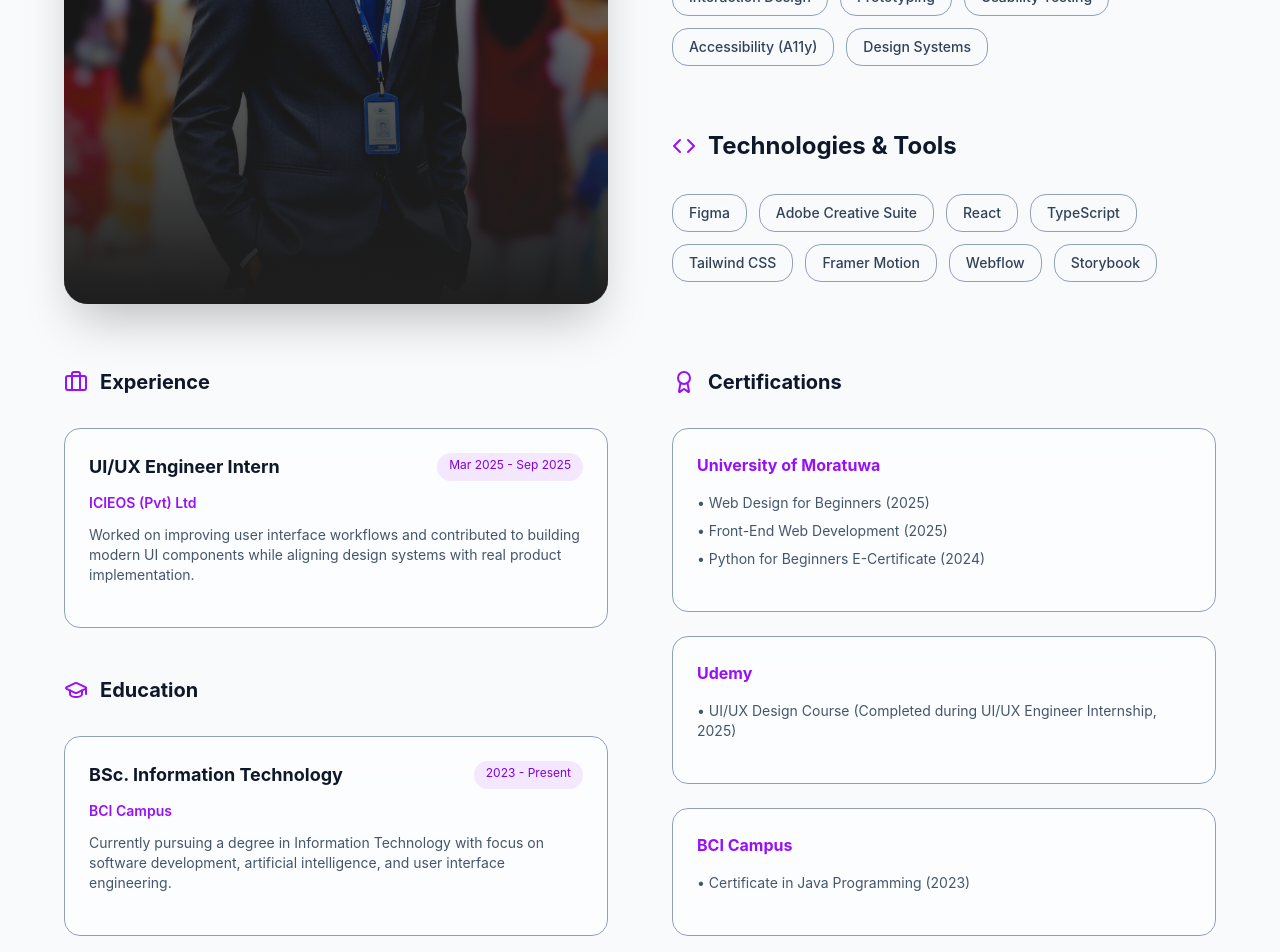
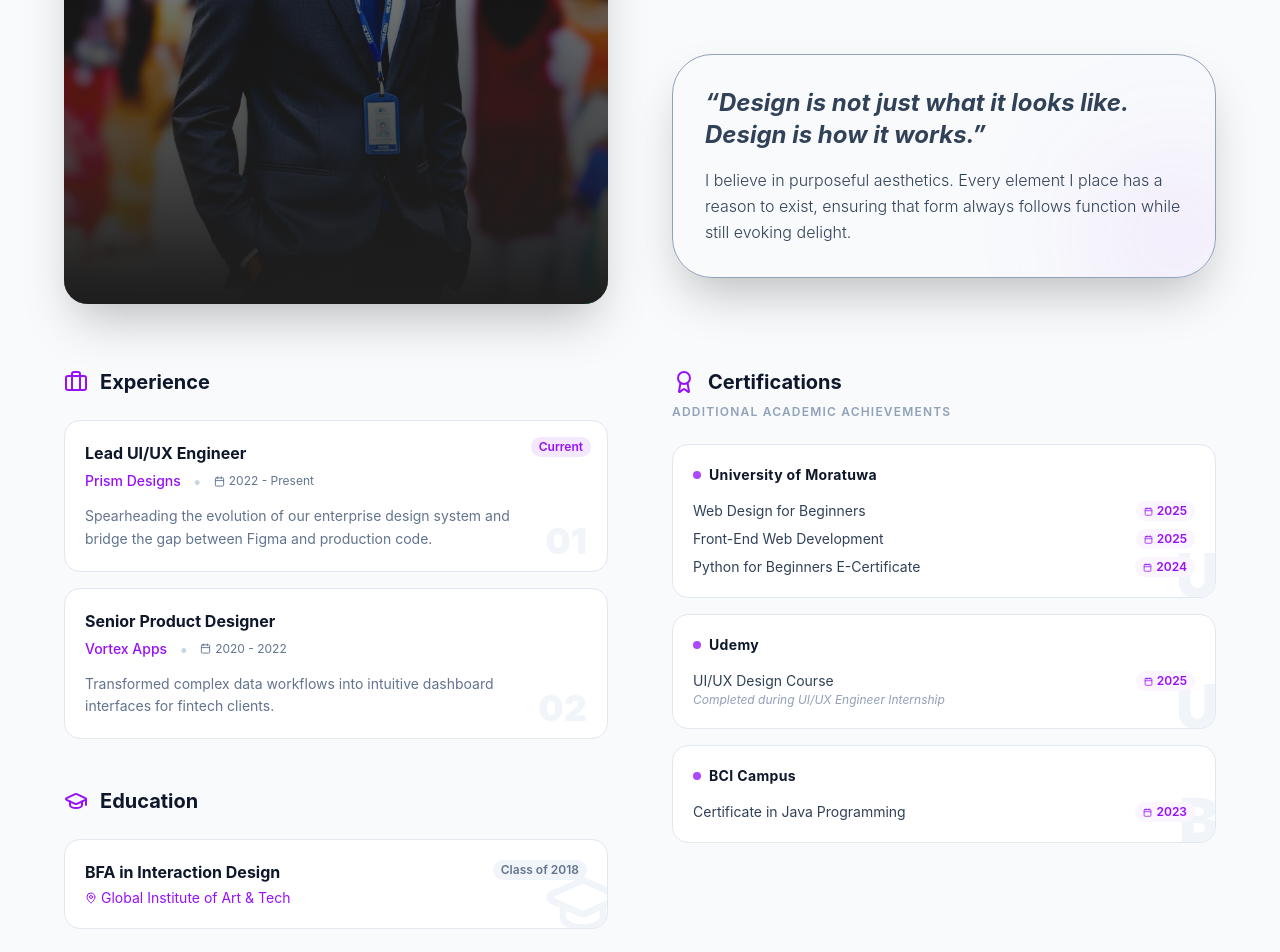
Before and after one commit to IsuruParindya/Personal-Portfolio, a React (Vite) app: page / in a window 1280 px wide. Shown: the part 1420-2372 px from the top of the page. Built offline with nearby package versions, Linux system fonts and the light colour scheme.

Commit message:
refactor: update About component with new experiences, education, and certifications; enhance layout and styling

```diff
--- a/src/app/components/About.tsx
+++ b/src/app/components/About.tsx
@@ -1,119 +1,86 @@
-import React from "react";
-import { motion } from "framer-motion";
-import { ImageWithFallback } from "./figma/ImageWithFallback";
-import {
-  Palette,
-  Code,
-  Briefcase,
-  GraduationCap,
-  Award,
-  User,
-} from "lucide-react";
+import React from 'react';
+import { motion } from 'motion/react';
+import { ImageWithFallback } from './figma/ImageWithFallback';
+import { Palette, Code, Briefcase, GraduationCap, MapPin, Calendar, Award } from 'lucide-react';
 
 export const About = () => {
   const skills = [
-    "User Research",
-    "Information Architecture",
-    "Visual Design",
-    "Interaction Design",
-    "Prototyping",
-    "Usability Testing",
-    "Accessibility (A11y)",
-    "Design Systems",
+    'User Research', 'Information Architecture', 'Visual Design',
+    'Interaction Design', 'Prototyping', 'Usability Testing',
+    'Accessibility (A11y)', 'Design Systems'
   ];
 
   const tools = [
-    "Figma",
-    "Adobe Creative Suite",
-    "React",
-    "TypeScript",
-    "Tailwind CSS",
-    "Framer Motion",
-    "Webflow",
-    "Storybook",
+    'Figma', 'Adobe Creative Suite', 'React', 'TypeScript',
+    'Tailwind CSS', 'Framer Motion', 'Webflow', 'Storybook'
   ];
 
   const experiences = [
     {
-      role: "UI/UX Engineer Intern",
-      company: "ICIEOS (Pvt) Ltd",
-      period: "Mar 2025 - Sep 2025",
-      description:
-        "Worked on improving user interface workflows and contributed to building modern UI components while aligning design systems with real product implementation.",
+      role: 'Lead UI/UX Engineer',
+      company: 'Prism Designs',
+      period: '2022 - Present',
+      description: 'Spearheading the evolution of our enterprise design system and bridge the gap between Figma and production code.',
+      tag: 'Current'
     },
-  ];
-
-  const education = [
     {
-      degree: "BSc. Information Technology",
-      institution: "BCI Campus",
-      period: "2023 - Present",
-      description:
-        "Currently pursuing a degree in Information Technology with focus on software development, artificial intelligence, and user interface engineering.",
-    },
+      role: 'Senior Product Designer',
+      company: 'Vortex Apps',
+      period: '2020 - 2022',
+      description: 'Transformed complex data workflows into intuitive dashboard interfaces for fintech clients.',
+      tag: null
+    }
   ];
 
   const certifications = [
     {
-      org: "University of Moratuwa",
-      items: [
-        "Web Design for Beginners (2025)",
-        "Front-End Web Development (2025)",
-        "Python for Beginners E-Certificate (2024)",
-      ],
+      institution: 'University of Moratuwa',
+      certs: [
+        { name: 'Web Design for Beginners', year: '2025', note: null },
+        { name: 'Front-End Web Development', year: '2025', note: null },
+        { name: 'Python for Beginners E-Certificate', year: '2024', note: null },
+      ]
     },
     {
-      org: "Udemy",
-      items: [
-        "UI/UX Design Course (Completed during UI/UX Engineer Internship, 2025)",
-      ],
+      institution: 'Udemy',
+      certs: [
+        { name: 'UI/UX Design Course', year: '2025', note: 'Completed during UI/UX Engineer Internship' },
+      ]
     },
     {
-      org: "BCI Campus",
-      items: ["Certificate in Java Programming (2023)"],
-    },
+      institution: 'BCI Campus',
+      certs: [
+        { name: 'Certificate in Java Programming', year: '2023', note: null },
+      ]
+    }
   ];
-
-  const aboutMe =
-    "I’m a UI/UX focused developer who enjoys turning complex ideas into clean, usable interfaces. I combine design thinking with front-end engineering to build consistent, modern experiences always aiming for clarity, accessibility, and smooth interactions.";
-
-  const cardBase =
-    "p-6 rounded-2xl border border-slate-400 dark:border-slate-800 bg-white/60 dark:bg-slate-900/40 backdrop-blur-xl " +
-    "hover:shadow-xl hover:-translate-y-1 transition-all duration-300 group";
-
-  const pillClass =
-    'px-4 py-2 rounded-2xl bg-transparent text-slate-700 dark:text-slate-300 font-medium text-sm ' +
-    'border border-slate-400 dark:border-slate-600 hover:border-purple-500 hover:text-purple-600 ' +
-    'dark:hover:border-purple-400 dark:hover:text-purple-400 cursor-default transition-transform hover:-translate-y-1';
 
   return (
     <section id="about" className="py-24 px-6 bg-slate-50 dark:bg-slate-900/50">
       <div className="max-w-6xl mx-auto">
-        {/* TOP GRID: Name/Image (Left) + About/Skills/Tools (Right) */}
-        <div className="grid grid-cols-1 lg:grid-cols-2 gap-16 items-start">
-          {/* LEFT TOP */}
+
+        {/* Row 1: Name + hero photo | Skills + Tools + Quote */}
+        <div className="grid grid-cols-1 lg:grid-cols-2 gap-16 items-start mb-16">
+
+          {/* LEFT: Name + Photo */}
           <motion.div
             initial={{ opacity: 0, x: -50 }}
             whileInView={{ opacity: 1, x: 0 }}
             viewport={{ once: true }}
             transition={{ duration: 0.8 }}
           >
-            {/* NAME */}
             <div className="relative mb-12">
               <h2 className="text-7xl md:text-9xl font-black text-slate-900/10 dark:text-white/5 absolute -top-16 -left-8 pointer-events-none select-none">
                 ISURU PARINDYA
               </h2>
-
               <h2 className="text-4xl md:text-6xl font-black text-slate-900 dark:text-white relative z-10 mb-4">
                 ISURU PARINDYA
               </h2>
-
               <p className="text-purple-600 dark:text-purple-400 font-bold uppercase tracking-widest">
                 Creative Problem Solver & Visual Architect
               </p>
             </div>
 
-            {/* IMAGE */}
             <div className="relative rounded-3xl overflow-hidden aspect-[4/5] shadow-2xl group bg-[#0a0a0a]">
               <ImageWithFallback
                 src="/Isuru.png"
@@ -124,197 +91,197 @@ export const About = () => {
             </div>
           </motion.div>
 
-          {/* RIGHT TOP */}
+          {/* RIGHT: Skills + Tools + Quote */}
           <motion.div
             initial={{ opacity: 0, x: 50 }}
             whileInView={{ opacity: 1, x: 0 }}
             viewport={{ once: true }}
             transition={{ duration: 0.8 }}
-            className="space-y-16 lg:pt-24"
+            className="lg:pt-24 space-y-16"
           >
-            {/* ABOUT ME */}
-            <motion.div
-              initial={{ opacity: 0, y: 18 }}
-              whileInView={{ opacity: 1, y: 0 }}
-              viewport={{ once: true }}
-              transition={{ duration: 0.55 }}
-            >
-              <h3 className="flex items-center gap-3 text-2xl font-bold text-slate-900 dark:text-white mb-6">
-                <User className="text-purple-600" />
-                About Me
-              </h3>
-
-              <div className={cardBase}>
-                <p className="text-slate-700 dark:text-slate-300 leading-relaxed">
-                  {aboutMe}
-                </p>
-                <div className="mt-4 h-[2px] w-0 group-hover:w-full bg-purple-500 transition-all duration-500" />
-              </div>
-            </motion.div>
-
-            {/* SKILLS (animation restored + pill hover restored) */}
-            <motion.div
-              initial={{ opacity: 0, y: 30 }}
-              whileInView={{ opacity: 1, y: 0 }}
-              viewport={{ once: true }}
-              transition={{ duration: 0.55 }}
-            >
+            <div>
               <h3 className="flex items-center gap-3 text-2xl font-bold text-slate-900 dark:text-white mb-8">
                 <Palette className="text-purple-600" />
                 Expertise & Skills
               </h3>
-
               <div className="flex flex-wrap gap-3">
                 {skills.map((skill, idx) => (
-                  <span key={idx} className={pillClass}>
+                  <span
+                    key={idx}
+                    className="px-4 py-2 rounded-2xl bg-transparent text-slate-700 dark:text-slate-300 font-medium text-sm border border-slate-400 dark:border-slate-600 hover:border-purple-500 hover:text-purple-600 dark:hover:border-purple-400 dark:hover:text-purple-400 cursor-default transition-transform hover:-translate-y-1"
+                  >
                     {skill}
                   </span>
                 ))}
               </div>
-            </motion.div>
+            </div>
 
-            {/* TOOLS (animation restored + pill hover restored) */}
-            <motion.div
-              initial={{ opacity: 0, y: 30 }}
-              whileInView={{ opacity: 1, y: 0 }}
-              viewport={{ once: true }}
-              transition={{ duration: 0.55, delay: 0.05 }}
-            >
+            <div>
               <h3 className="flex items-center gap-3 text-2xl font-bold text-slate-900 dark:text-white mb-8">
                 <Code className="text-purple-600" />
                 Technologies & Tools
               </h3>
-
               <div className="flex flex-wrap gap-3">
                 {tools.map((tool, idx) => (
-                  <span key={idx} className={pillClass}>
+                  <span
+                    key={idx}
+                    className="px-4 py-2 rounded-2xl bg-transparent text-slate-700 dark:text-slate-300 font-medium text-sm border border-slate-400 dark:border-slate-600 hover:border-purple-500 hover:text-purple-600 dark:hover:border-purple-400 dark:hover:text-purple-400 cursor-default transition-transform hover:-translate-y-1"
+                  >
                     {tool}
                   </span>
                 ))}
               </div>
-            </motion.div>
+            </div>
+
+            <div className="p-8 rounded-[2.5rem] bg-transparent border border-slate-400 dark:border-slate-600 text-slate-700 dark:text-slate-300 shadow-2xl relative overflow-hidden">
+              <div className="relative z-10">
+                <h3 className="text-2xl font-bold mb-4 italic">
+                  &ldquo;Design is not just what it looks like. Design is how it works.&rdquo;
+                </h3>
+                <p className="font-light leading-relaxed">
+                  I believe in purposeful aesthetics. Every element I place has a reason to exist, ensuring that form always follows function while still evoking delight.
+                </p>
+              </div>
+              <div className="absolute -bottom-10 -right-10 w-40 h-40 bg-purple-500/10 rounded-full blur-3xl" />
+            </div>
           </motion.div>
         </div>
 
-        {/* SECOND GRID: Experience/Education (Left) + Certifications (Right) */}
-        <div className="grid grid-cols-1 lg:grid-cols-2 gap-16 items-start mt-16">
-          {/* LEFT: EXPERIENCE + EDUCATION */}
-          <div className="space-y-12">
-            {/* EXPERIENCE */}
+        {/* Row 2: Experience + Education | Certifications — perfectly side by side */}
+        <div className="grid grid-cols-1 lg:grid-cols-2 gap-16 items-start">
+
+          {/* LEFT: Experience + Education */}
+          <motion.div
+            initial={{ opacity: 0, x: -50 }}
+            whileInView={{ opacity: 1, x: 0 }}
+            viewport={{ once: true }}
+            transition={{ duration: 0.8 }}
+            className="space-y-12"
+          >
             <div>
-              <h3 className="flex items-center gap-3 text-xl font-bold text-slate-900 dark:text-white mb-8">
+              <h3 className="flex items-center gap-3 text-xl font-bold text-slate-900 dark:text-white mb-6">
                 <Briefcase className="text-purple-600" />
                 Experience
               </h3>
-
-              <div className="grid gap-6">
+              <div className="space-y-4">
                 {experiences.map((exp, idx) => (
                   <motion.div
                     key={idx}
-                    initial={{ opacity: 0, y: 30 }}
+                    initial={{ opacity: 0, y: 20 }}
                     whileInView={{ opacity: 1, y: 0 }}
                     viewport={{ once: true }}
-                    transition={{ duration: 0.5 }}
-                    className={cardBase}
+                    transition={{ duration: 0.5, delay: idx * 0.15 }}
+                    className="group relative rounded-2xl border border-slate-200 dark:border-slate-700 bg-white dark:bg-slate-800/50 p-5 hover:border-purple-400 dark:hover:border-purple-500 hover:shadow-lg hover:shadow-purple-500/10 transition-all duration-300"
                   >
-                    <div className="flex justify-between mb-3">
-                      <h4 className="font-bold text-lg text-slate-900 dark:text-white">
-                        {exp.role}
-                      </h4>
-
-                      <span className="text-xs px-3 py-1 rounded-full bg-purple-100 dark:bg-purple-900/40 text-purple-700 dark:text-purple-300">
+                    {exp.tag && (
+                      <span className="absolute top-4 right-4 text-xs font-semibold px-2 py-0.5 rounded-full bg-purple-100 dark:bg-purple-900/40 text-purple-600 dark:text-purple-400">
+                        {exp.tag}
+                      </span>
+                    )}
+                    <span className="text-4xl font-black text-slate-100 dark:text-slate-700/60 absolute bottom-3 right-5 select-none pointer-events-none leading-none group-hover:text-purple-100 dark:group-hover:text-purple-900/30 transition-colors duration-300">
+                      0{idx + 1}
+                    </span>
+                    <h4 className="font-bold text-slate-900 dark:text-white text-base mb-1">{exp.role}</h4>
+                    <div className="flex items-center gap-3 mb-3">
+                      <span className="text-sm font-medium text-purple-600 dark:text-purple-400">{exp.company}</span>
+                      <span className="text-slate-300 dark:text-slate-600">•</span>
+                      <span className="flex items-center gap-1 text-xs text-slate-500 dark:text-slate-400">
+                        <Calendar size={11} />
                         {exp.period}
                       </span>
                     </div>
-
-                    <p className="text-sm font-semibold text-purple-600 dark:text-purple-400 mb-3">
-                      {exp.company}
-                    </p>
-
-                    <p className="text-slate-600 dark:text-slate-400 text-sm">
-                      {exp.description}
-                    </p>
-
-                    <div className="mt-4 h-[2px] w-0 group-hover:w-full bg-purple-500 transition-all duration-500" />
+                    <p className="text-slate-500 dark:text-slate-400 text-sm leading-relaxed pr-8">{exp.description}</p>
                   </motion.div>
                 ))}
               </div>
             </div>
 
-            {/* EDUCATION */}
             <div>
-              <h3 className="flex items-center gap-3 text-xl font-bold text-slate-900 dark:text-white mb-8">
+              <h3 className="flex items-center gap-3 text-xl font-bold text-slate-900 dark:text-white mb-6">
                 <GraduationCap className="text-purple-600" />
                 Education
               </h3>
+              <motion.div
+                initial={{ opacity: 0, y: 20 }}
+                whileInView={{ opacity: 1, y: 0 }}
+                viewport={{ once: true }}
+                transition={{ duration: 0.5 }}
+                className="group relative rounded-2xl border border-slate-200 dark:border-slate-700 bg-white dark:bg-slate-800/50 p-5 hover:border-purple-400 dark:hover:border-purple-500 hover:shadow-lg hover:shadow-purple-500/10 transition-all duration-300 overflow-hidden"
+              >
+                <GraduationCap
+                  size={80}
+                  className="absolute -bottom-4 -right-4 text-slate-100 dark:text-slate-700/40 group-hover:text-purple-100 dark:group-hover:text-purple-900/30 transition-colors duration-300"
+                />
+                <div className="relative z-10">
+                  <div className="flex items-start justify-between mb-1">
+                    <h4 className="font-bold text-slate-900 dark:text-white">BFA in Interaction Design</h4>
+                    <span className="text-xs font-semibold px-2 py-0.5 rounded-full bg-slate-100 dark:bg-slate-700 text-slate-500 dark:text-slate-400 ml-2 whitespace-nowrap">
+                      Class of 2018
+                    </span>
+                  </div>
+                  <div className="flex items-center gap-1 text-sm text-purple-600 dark:text-purple-400 mt-1">
+                    <MapPin size={12} />
+                    <span>Global Institute of Art & Tech</span>
+                  </div>
+                </div>
+              </motion.div>
+            </div>
+          </motion.div>
 
-              <div className="grid gap-6">
-                {education.map((edu, idx) => (
-                  <motion.div
-                    key={idx}
-                    initial={{ opacity: 0, y: 30 }}
-                    whileInView={{ opacity: 1, y: 0 }}
-                    viewport={{ once: true }}
-                    transition={{ duration: 0.5 }}
-                    className={cardBase}
-                  >
-                    <div className="flex justify-between mb-3">
-                      <h4 className="font-bold text-lg text-slate-900 dark:text-white">
-                        {edu.degree}
-                      </h4>
-
-                      <span className="text-xs px-3 py-1 rounded-full bg-purple-100 dark:bg-purple-900/40 text-purple-700 dark:text-purple-300">
-                        {edu.period}
-                      </span>
-                    </div>
-
-                    <p className="text-sm font-semibold text-purple-600 dark:text-purple-400 mb-3">
-                      {edu.institution}
-                    </p>
-
-                    <p className="text-slate-600 dark:text-slate-400 text-sm">
-                      {edu.description}
-                    </p>
-
-                    <div className="mt-4 h-[2px] w-0 group-hover:w-full bg-purple-500 transition-all duration-500" />
-                  </motion.div>
-                ))}
-              </div>
-            </div>
-          </div>
-
-          {/* RIGHT: CERTIFICATIONS */}
-          <div>
-            <h3 className="flex items-center gap-3 text-xl font-bold text-slate-900 dark:text-white mb-8">
+          {/* RIGHT: Certifications — starts at exact same level as Experience */}
+          <motion.div
+            initial={{ opacity: 0, x: 50 }}
+            whileInView={{ opacity: 1, x: 0 }}
+            viewport={{ once: true }}
+            transition={{ duration: 0.8 }}
+          >
+            <h3 className="flex items-center gap-3 text-xl font-bold text-slate-900 dark:text-white mb-2">
               <Award className="text-purple-600" />
               Certifications
             </h3>
-
-            <div className="grid gap-6">
-              {certifications.map((cert, idx) => (
+            <p className="text-xs uppercase tracking-widest text-slate-400 dark:text-slate-500 font-semibold mb-6">
+              Additional academic achievements
+            </p>
+            <div className="space-y-4">
+              {certifications.map((group, gIdx) => (
                 <motion.div
-                  key={idx}
-                  initial={{ opacity: 0, y: 30 }}
+                  key={gIdx}
+                  initial={{ opacity: 0, y: 20 }}
                   whileInView={{ opacity: 1, y: 0 }}
                   viewport={{ once: true }}
-                  transition={{ duration: 0.5 }}
-                  className={cardBase}
+                  transition={{ duration: 0.5, delay: gIdx * 0.12 }}
+                  className="group relative rounded-2xl border border-slate-200 dark:border-slate-700 bg-white dark:bg-slate-800/50 p-5 hover:border-purple-400 dark:hover:border-purple-500 hover:shadow-lg hover:shadow-purple-500/10 transition-all duration-300 overflow-hidden"
                 >
-                  <h4 className="font-bold text-purple-600 dark:text-purple-400 mb-4">
-                    {cert.org}
-                  </h4>
-
-                  <ul className="text-sm text-slate-600 dark:text-slate-400 space-y-2">
-                    {cert.items.map((item, i) => (
-                      <li key={i}>• {item}</li>
+                  <span className="absolute -bottom-2 -right-1 text-6xl font-black text-slate-100 dark:text-slate-700/50 select-none pointer-events-none leading-none group-hover:text-purple-100 dark:group-hover:text-purple-900/30 transition-colors duration-300">
+                    {group.institution.charAt(0)}
+                  </span>
+                  <div className="flex items-center gap-2 mb-4">
+                    <div className="w-2 h-2 rounded-full bg-purple-500 shrink-0" />
+                    <h4 className="font-bold text-slate-900 dark:text-white text-sm tracking-wide">
+                      {group.institution}
+                    </h4>
+                  </div>
+                  <div className="space-y-2 relative z-10">
+                    {group.certs.map((cert, cIdx) => (
+                      <div key={cIdx} className="flex items-start justify-between gap-3">
+                        <div className="flex-1">
+                          <p className="text-sm text-slate-700 dark:text-slate-300 leading-snug">{cert.name}</p>
+                          {cert.note && (
+                            <p className="text-xs text-slate-400 dark:text-slate-500 mt-0.5 italic">{cert.note}</p>
+                          )}
+                        </div>
+                        <span className="flex items-center gap-1 text-xs font-semibold px-2 py-0.5 rounded-full bg-purple-50 dark:bg-purple-900/30 text-purple-600 dark:text-purple-400 whitespace-nowrap shrink-0">
+                          <Calendar size={9} />
+                          {cert.year}
+                        </span>
+                      </div>
                     ))}
-                  </ul>
-
-                  <div className="mt-4 h-[2px] w-0 group-hover:w-full bg-purple-500 transition-all duration-500" />
+                  </div>
                 </motion.div>
               ))}
             </div>
-          </div>
+          </motion.div>
+
         </div>
       </div>
     </section>
```
